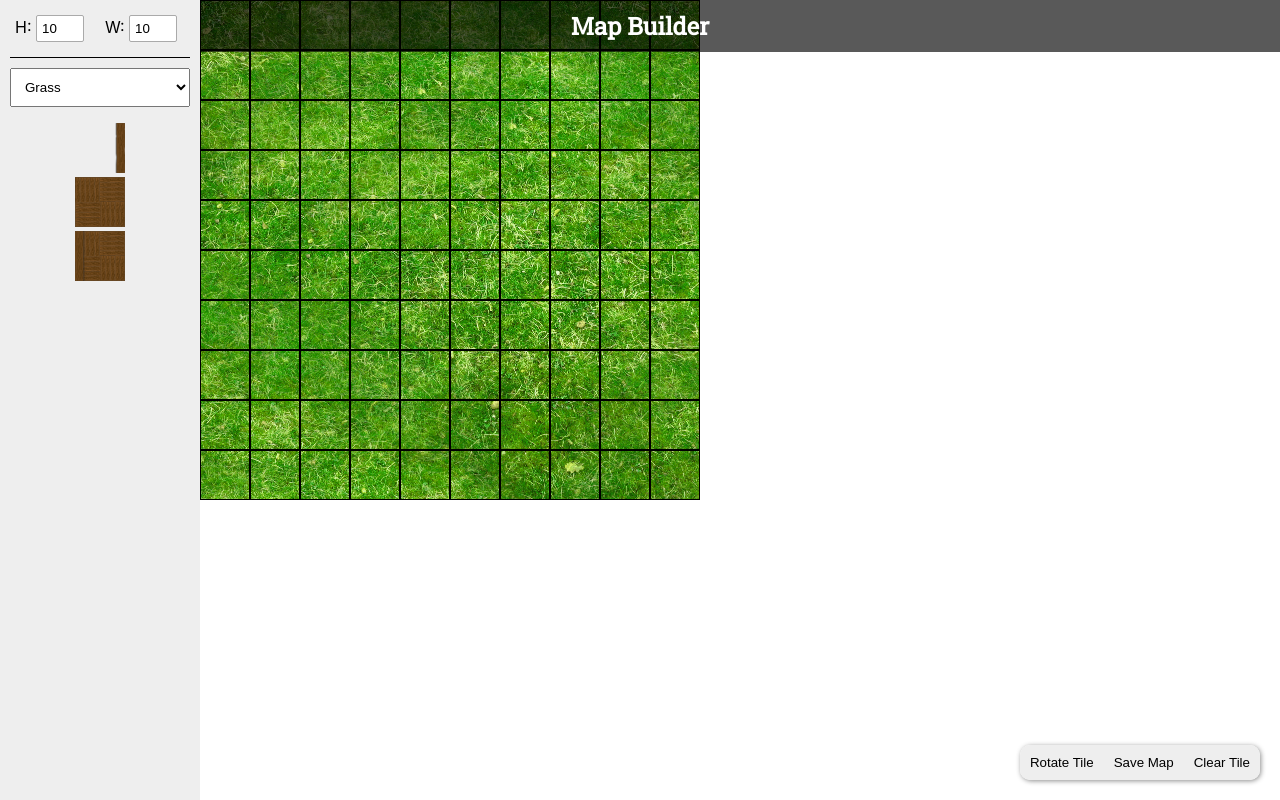
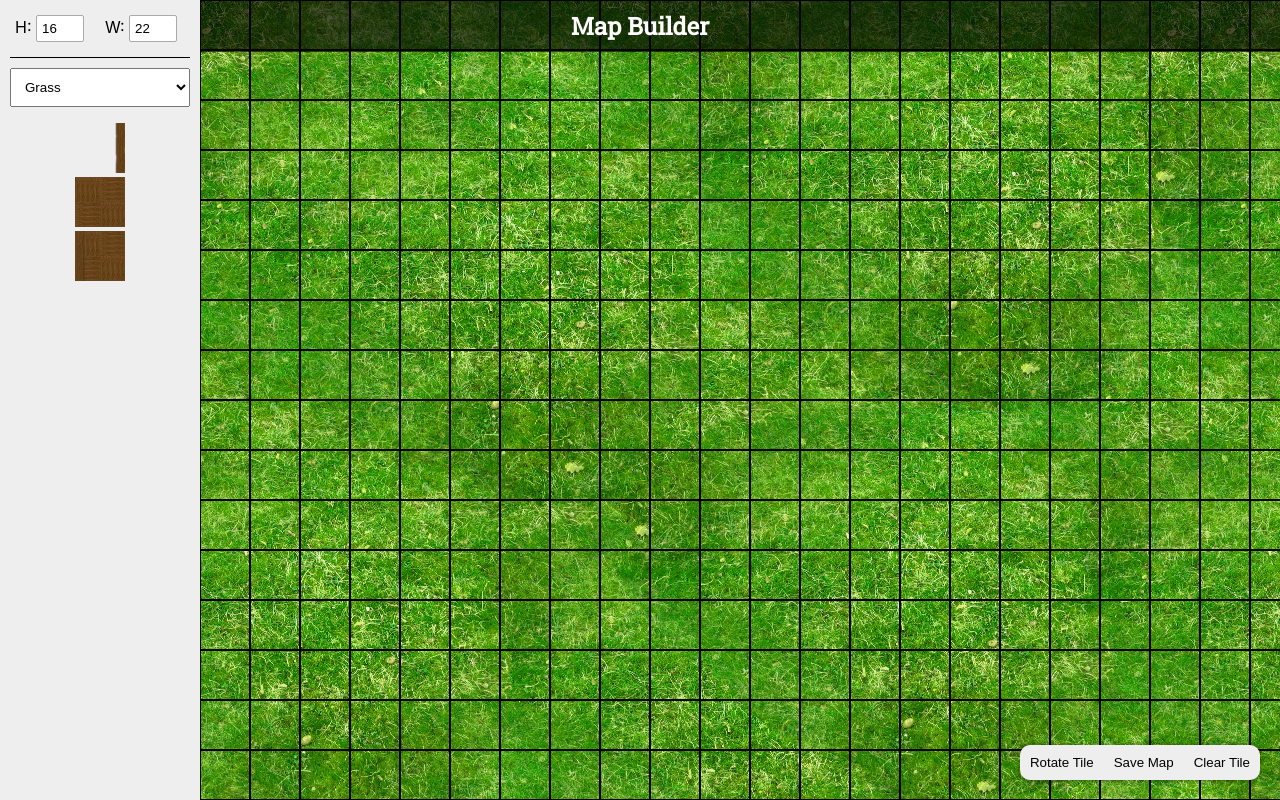
Before and after one commit to pannonbeard/MapCreator, a React (Create React App) app: page / in a window 1280 px wide. Built offline with nearby package versions, Linux system fonts and the light colour scheme.

Commit message:
Auto generated width and height based on screen

```diff
--- a/src/App.js
+++ b/src/App.js
@@ -33,6 +33,15 @@ class App extends Component {
     navOpen: false
   }
 
+  componentDidMount() {
+    const columns = document.body.clientWidth < 700 ?
+      Math.round(document.body.clientWidth / this.state.squareSize) :
+      Math.round( (document.body.clientWidth - 200) / this.state.squareSize )
+    const rows = Math.round(document.body.clientHeight / this.state.squareSize)
+
+    this.setState({ gridWidth: columns, gridHeight: rows })
+  }
+
   toggleNav = () => {
     this.setState({ navOpen: !this.state.navOpen })
   }
@@ -47,6 +56,9 @@ class App extends Component {
 
   selectTile = (e, id) => {
     this.setState({ currentTile: id, action: null })
+    if(this.state.navOpen){
+      this.toggleNav()
+    }
   }
 
   clearSpace = (row, column) => {
```
